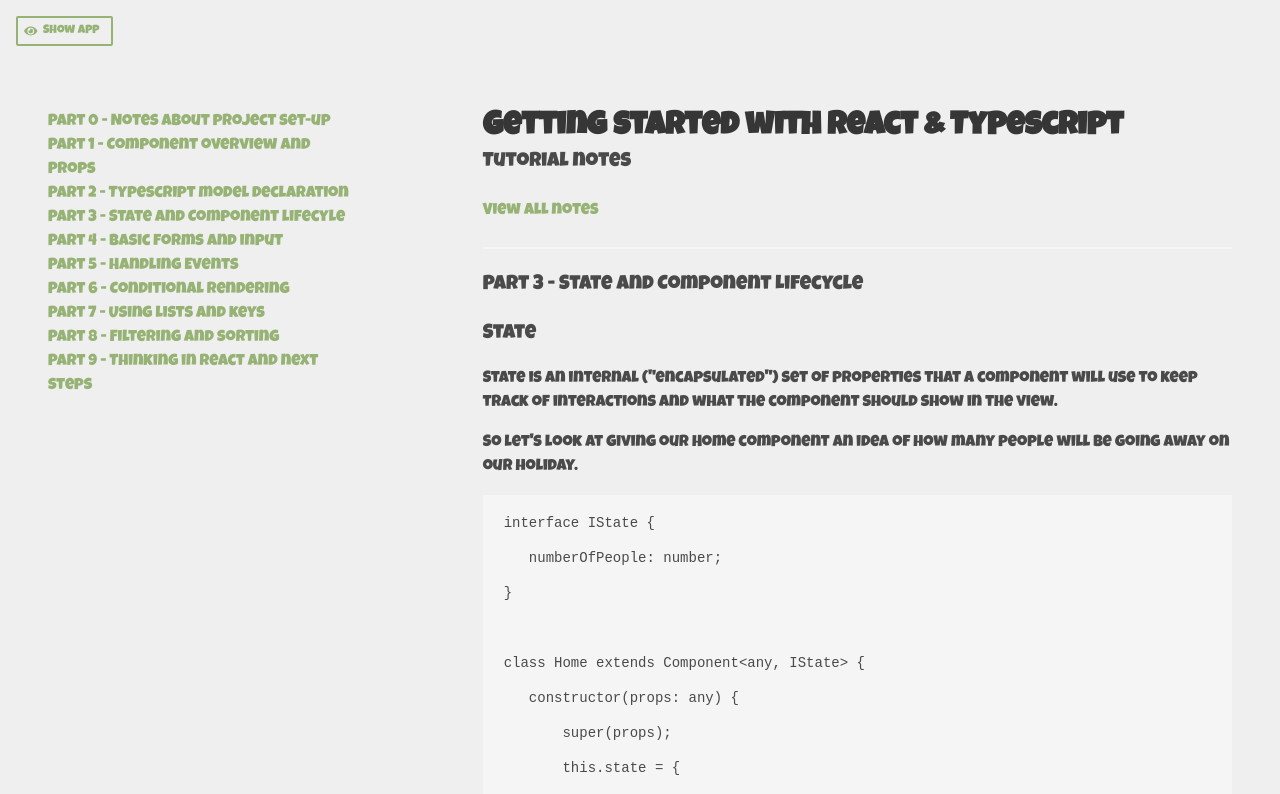
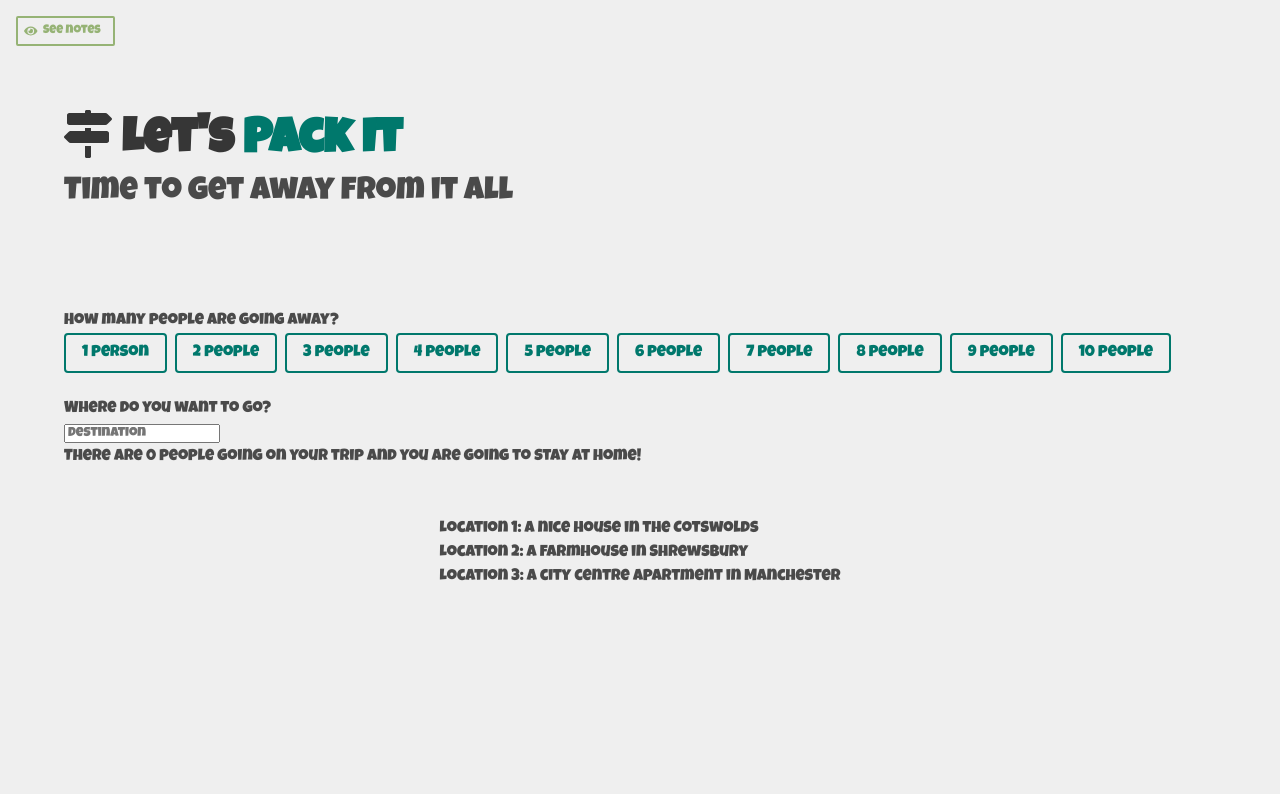
Before and after one commit to lssweatherhead/ReactTypescriptStarter-PackIt, a React (Create React App) app: page / in a window 1280 px wide. Shown: the top 794 px of the page. Built offline with nearby package versions, Linux system fonts and the light colour scheme.

Commit message:
Forms and events step

```diff
--- a/src/App.tsx
+++ b/src/App.tsx
@@ -13,7 +13,7 @@
   constructor(props: any) {
     super(props);
     this.state = {
-      showNotes: true
+      showNotes: false
     };
   }
 
--- a/src/pages/home.tsx
+++ b/src/pages/home.tsx
@@ -4,26 +4,16 @@
 
 interface IState {
     numberOfPeople: number;
+    destination: string;
 }
 
 class Home extends Component<any, IState> {
     constructor(props: any) {
         super(props);
         this.state = {
-            numberOfPeople: 0
+            numberOfPeople: 0,
+            destination: ""
         };
-    }
-
-    componentDidMount() {
-      console.log("Home component mounted!")
-    }
-
-    componentDidUpdate(prevProps: any, prevState: IState) {
-      console.log("Used to have: " + prevState.numberOfPeople + " people, but now have: " + this.state.numberOfPeople + " people");
-    }
-
-    componentWillUnmount() {
-        console.log("Home component unmounted");
     }
 
     render() {
@@ -40,7 +30,7 @@
 
             <div className="section">
                 <div className="container">
-                <label className="label">How many people are going away?</label>
+                    <label className="label">How many people are going away?</label>
                     <div className="buttons">
                         <a className="button is-primary is-outlined" onClick={e => this.updateNumberPeople(e, 1)}>1 person</a>
                         <a className="button is-primary is-outlined" onClick={e => this.updateNumberPeople(e, 2)}>2 people</a>
@@ -53,7 +43,15 @@
                         <a className="button is-primary is-outlined" onClick={e => this.updateNumberPeople(e, 9)}>9 people</a>
                         <a className="button is-primary is-outlined" onClick={e => this.updateNumberPeople(e, 10)}>10 people</a>
                     </div>
-                    <p>There are {this.state.numberOfPeople} people going on your trip!</p>
+
+                    <div className="field">
+                        <label className="label">Where do you want to go?</label>
+                        <div className="control">
+                            <input className="input" type="text" value={this.state.destination} onChange={this.handleDestinationChange} placeholder="Destination" />
+                        </div>
+                    </div>
+
+                    <p>There are {this.state.numberOfPeople} people going on your trip and you are going to {this.state.destination ? this.state.destination : "stay at home"}!</p>
                 </div>
             </div>
 
@@ -74,6 +72,12 @@
             numberOfPeople: numberPeople
         });
     }
+
+    handleDestinationChange = (event: React.ChangeEvent<HTMLInputElement>) => {
+        this.setState({
+            destination: event.target.value
+        });
+    }
 }
 
 export default Home;
--- a/src/pages/notes.tsx
+++ b/src/pages/notes.tsx
@@ -8,7 +8,7 @@
   constructor(props: any) {
     super(props);
     this.state = {
-      activeStep: 3
+      activeStep: 4
     }
   }
 
@@ -24,12 +24,11 @@
                   <li><a href="" onClick={e => this.scrollTo(e, 1)}>Part 1 - Component overview and Props</a></li>
                   <li><a href="" onClick={e => this.scrollTo(e, 2)}>Part 2 - Typescript model declaration</a></li>
                   <li><a href="" onClick={e => this.scrollTo(e, 3)}>Part 3 - State and Component lifecyle</a></li>
-                  <li><a href="" onClick={e => this.scrollTo(e, 4)}>Part 4 - Basic forms and input</a></li>
-                  <li><a href="" onClick={e => this.scrollTo(e, 5)}>Part 5 - Handling Events</a></li>
-                  <li><a href="" onClick={e => this.scrollTo(e, 6)}>Part 6 - Conditional rendering</a></li>
-                  <li><a href="" onClick={e => this.scrollTo(e, 7)}>Part 7 - Using lists and keys</a></li>
-                  <li><a href="" onClick={e => this.scrollTo(e, 8)}>Part 8 - Filtering and sorting</a></li>
-                  <li><a href="" onClick={e => this.scrollTo(e, 9)}>Part 9 - Thinking in React and next steps</a></li>
+                  <li><a href="" onClick={e => this.scrollTo(e, 4)}>Part 4 - Forms & Events</a></li>
+                  <li><a href="" onClick={e => this.scrollTo(e, 5)}>Part 5 - Conditional rendering</a></li>
+                  <li><a href="" onClick={e => this.scrollTo(e, 6)}>Part 6 - Using lists and keys</a></li>
+                  <li><a href="" onClick={e => this.scrollTo(e, 7)}>Part 7 - Filtering and sorting</a></li>
+                  <li><a href="" onClick={e => this.scrollTo(e, 8)}>Part 8 - Thinking in React and next steps</a></li>
                 </ul>
               </div>
             </div>
@@ -211,7 +210,7 @@
 
                       <p>All this is doing is telling our component that it has a property <span className="is-family-code">numberOfPeople</span> (which is a <span className="is-family-code">number</span>), and that the initial state of the component is that there are 0 people going away.</p>
                       <p>Note how we pass props to the base constructor. Class components should always call the base constructor with <span className="is-family-code">props</span>.</p>
-                      <p>Now, if we allow the user to select from a list of options (1 person, 2 people, 3 people... etc) and fire off an event with the selected number (see more on this in <a href="" onClick={e => this.scrollTo(e, 5)}>Part 5 - Handling events</a>) then this will set the state appropriately:</p>
+                      <p>Now, if we allow the user to select from a list of options (1 person, 2 people, 3 people... etc) and fire off an event with the selected number (see more on this in <a href="" onClick={e => this.scrollTo(e, 4)}>Part 4 - Forms & Events</a>) then this will set the state appropriately:</p>
 
                       <div className="is-family-code">
                         <pre>
@@ -274,7 +273,61 @@
               {(this.state.activeStep === 4 || this.state.activeStep === undefined) &&
                 <React.Fragment>
                   <div>
-                    <h3 className="subtitle is-size-4">Part 4 - Basic forms and input</h3>
+                    <h3 className="subtitle is-size-4">Part 4 - Forms & Events</h3>
+
+                    <div className="is-family-secondary content">
+                      <p>Okay, so now let's find out where people want to go by adding a simple text field to our app.</p>
+
+                      <p>First, we'll update the state so that we can track our new <span className="is-family-code">destination</span> string field.</p>
+
+                      <div className="is-family-code">
+                        <pre>
+                          <code>
+                            <p>{"interface IState {"}</p>
+                            <p>{"   numberOfPeople: number;"}</p>
+                            <p>{"   destination: string;"}</p>
+                            <p>{"}"}</p>
+                          </code>
+                        </pre>
+                      </div>
+
+                      <p>Now, let's add the text field to the render view</p>
+
+                      <div className="is-family-code">
+                        <pre>
+                          <code>
+                            <p>{"<label className=\"label\">Where do you want to go?</label>"}</p>
+                            <p>{"<div className=\"control\">"}</p>
+                            <p>{"   <input className=\"input\" type=\"text\" value={this.state.destination} onChange={this.handleDestinationChange} placeholder=\"Destination\" />"}</p>
+                            <p>{"</div>"}</p>
+                          </code>
+                        </pre>
+                      </div>
+
+                      <p>The important things to note here are that the <span className="is-family-code">value</span> field is set to <span className="is-family-code">this.state.destination</span> and that there is a function in the <span className="is-family-code">onChange</span> listener.</p>
+                      <p className="has-text-weight-bold">If there is no onChange handler, then it will compile but you will see an error in the console:</p>
+                      <img src="/images/input_noonchange.PNG" />
+                      <p><span className="is-family-code">handleDestinationChange</span> will be called on every keystroke, so we can use this to make sure that the component state field is always up-to-date with the user input.</p>
+                      <p>The function that will call the state update looks like this:</p>
+
+                      <div className="is-family-code">
+                        <pre>
+                          <code>
+                            <p>{"handleDestinationChange = (event: React.ChangeEvent<HTMLInputElement>) => {"}</p>
+                            <p>{"   this.setState({"}</p>
+                            <p>{"     destination: event.target.value"}</p>
+                            <p>{"  });"}</p>
+                            <p>{"}"}</p>
+                          </code>
+                        </pre>
+                      </div>
+
+                      <p>You will notice that when using Typescript, it will demand that all arguments are typed - even the ones that are raised from React. This can be a little frustrating if you're not sure what's getting passed back and forth under the hood.</p>
+                      <p>One way of working this out is to interrogate the underlying type definitions. In VS Code, this is as easy as hovering over the function and reading the help text:</p>
+
+                      <img src="/images/react_events.PNG" />
+
+                    </div>
                   </div>
 
                   <hr />
@@ -284,7 +337,7 @@
               {(this.state.activeStep === 5 || this.state.activeStep === undefined) &&
                 <React.Fragment>
                   <div>
-                    <h3 className="subtitle is-size-4">Part 5 - Handling events</h3>
+                    <h3 className="subtitle is-size-4">Part 5 - Conditional rendering</h3>
                   </div>
 
                   <hr />
@@ -294,7 +347,7 @@
               {(this.state.activeStep === 6 || this.state.activeStep === undefined) &&
                 <React.Fragment>
                   <div>
-                    <h3 className="subtitle is-size-4">Part 6 - Conditional rendering</h3>
+                    <h3 className="subtitle is-size-4">Part 6 - Using lists and keys</h3>
                   </div>
 
                   <hr />
@@ -304,7 +357,7 @@
               {(this.state.activeStep === 7 || this.state.activeStep === undefined) &&
                 <React.Fragment>
                   <div>
-                    <h3 className="subtitle is-size-4">Part 7 - Using lists and keys</h3>
+                    <h3 className="subtitle is-size-4">Part 7 - Filtering and sorting</h3>
                   </div>
 
                   <hr />
@@ -314,17 +367,7 @@
               {(this.state.activeStep === 8 || this.state.activeStep === undefined) &&
                 <React.Fragment>
                   <div>
-                    <h3 className="subtitle is-size-4">Part 8 - Filtering and sorting</h3>
-                  </div>
-
-                  <hr />
-                </React.Fragment>
-              }
-
-              {(this.state.activeStep === 9 || this.state.activeStep === undefined) &&
-                <React.Fragment>
-                  <div>
-                    <h3 className="subtitle is-size-4">Part 9 - "Thinking in React" and next steps</h3>
+                    <h3 className="subtitle is-size-4">Part 8 - "Thinking in React" and next steps</h3>
                   </div>
 
                   <hr />
```
Also changed, not shown: public/images/input_noonchange.PNG (added), public/images/react_events.PNG (added).
